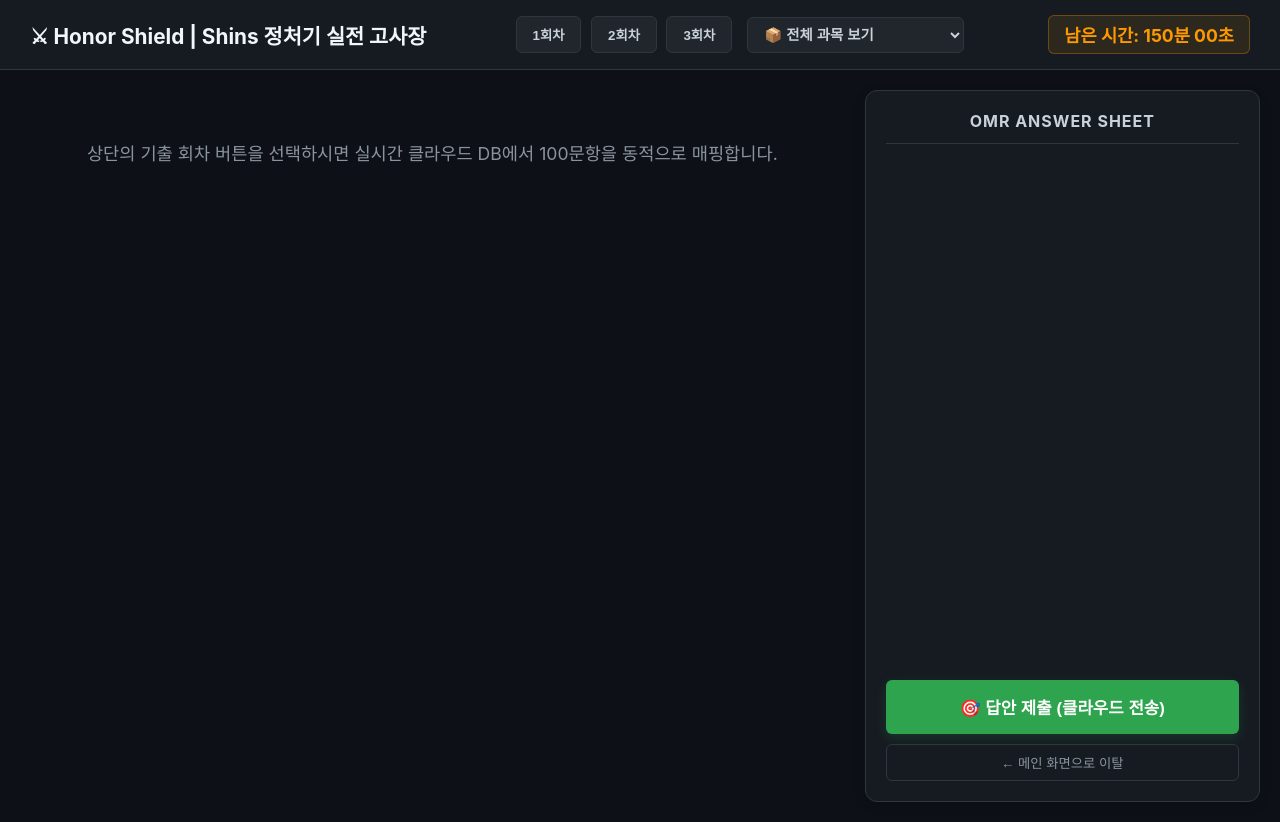
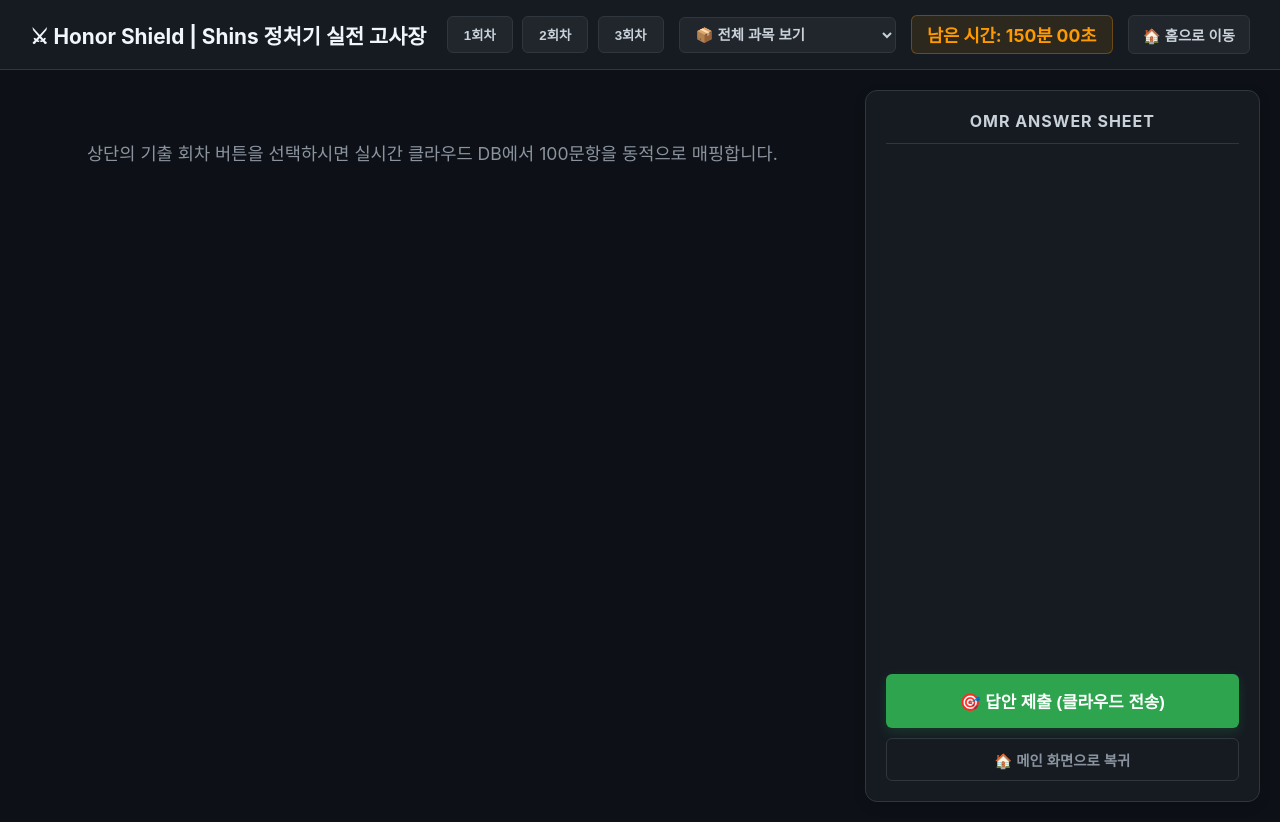
Before and after one commit to omgsmj/cbt-project, a website: page exam.html in a window 1280 px wide. Drawn offline with Linux system fonts and the light colour scheme.

Commit message:
실전 고사장 상단 바 홈 단추 조인 및 마킹 휘발 방지 컨펌 락 세팅 완료

```diff
--- a/exam.html
+++ b/exam.html
@@ -82,6 +82,27 @@
             padding: 6px 15px;
             border-radius: 6px;
             border: 1px solid rgba(255, 153, 0, 0.3);
+        }
+
+        /* 🏠 상단 네비게이션 복귀 버튼 세팅 */
+        .btn-top-home {
+            display: inline-flex;
+            align-items: center;
+            gap: 6px;
+            padding: 8px 14px;
+            background: #21262d;
+            color: var(--text-color);
+            border: 1px solid var(--border-color);
+            border-radius: 6px;
+            font-weight: bold;
+            font-size: 0.9rem;
+            cursor: pointer;
+            transition: all 0.2s;
+        }
+        .btn-top-home:hover {
+            background: #30363d;
+            color: var(--accent-color);
+            border-color: var(--accent-color);
         }
 
         /* 메인 레이아웃 (문제지 + OMR) */
@@ -204,8 +225,20 @@
             transition: background 0.2s;
         }
         .btn-submit:hover { background: #2c974b; }
-        .btn-nav-home { margin-top: 10px; background: transparent; border: 1px solid var(--border-color); color: var(--text-muted); cursor: pointer; padding: 8px; border-radius: 6px; transition: all 0.2s; }
-        .btn-nav-home:hover { color: var(--text-color); background: #21262d; }
+
+        .btn-nav-home {
+            margin-top: 10px;
+            background: transparent;
+            border: 1px solid var(--border-color);
+            color: var(--text-muted);
+            cursor: pointer;
+            padding: 10px;
+            border-radius: 6px;
+            transition: all 0.2s;
+            font-weight: bold;
+            font-size: 0.9rem;
+        }
+        .btn-nav-home:hover { color: var(--accent-color); border-color: var(--accent-color); background: #21262d; }
 
         /* 성적 보고서 영역 */
         .result-box {
@@ -270,6 +303,7 @@
             </select>
         </div>
         <div id="timer" class="timer-box">남은 시간: 150분 00초</div>
+        <button class="btn-top-home" onclick="confirmGoHome()">🏠 홈으로 이동</button>
     </div>
 
     <div class="container">
@@ -284,7 +318,7 @@
             <h3 style="margin: 0; text-align: center; border-bottom: 1px solid var(--border-color); padding-bottom: 12px; font-size: 1rem; letter-spacing: 1px;">OMR ANSWER SHEET</h3>
             <div id="omr-card-area" class="omr-container"></div>
             <button class="btn-submit" onclick="submitExam()">🎯 답안 제출 (클라우드 전송)</button>
-            <button class="btn-nav-home" onclick="location.href='index.html'">← 메인 화면으로 이탈</button>
+            <button class="btn-nav-home" onclick="confirmGoHome()">🏠 메인 화면으로 복귀</button>
         </div>
     </div>
 
@@ -298,15 +332,25 @@
     </div>
 
     <script>
-        // ⚠️ 본인의 실제 Render 백엔드 도메인 주소로 교체해서 push 하세요!
         const BACKEND_URL = "https://shins-cbt.onrender.com";
 
         let currentQuestions = [];
         let userAnswers = {};
         let timerInterval;
         let currentExamTitle = "";
-        let selectedSession = null; // 현재 어떤 회차가 눌려있는지 기억하는 변수
+        let selectedSession = null;
         const optionSymbols = ["", "①", "②", "③", "④"];
+
+        // 💡 실시간 모의고사 안전 이탈 조율 컨펌 로직 구현
+        function confirmGoHome() {
+            if (currentQuestions.length > 0) {
+                if (confirm("정말 시험을 종료하고 홈 화면으로 이동하시겠습니까?\n(현재 풀던 마킹 기록은 완벽히 휘발됩니다.)")) {
+                    window.location.href = "index.html";
+                }
+            } else {
+                window.location.href = "index.html";
+            }
+        }
 
         function getFormattedDate() {
             const now = new Date();
@@ -318,21 +362,17 @@
             return `${yy}/${mm}/${dd} ${hh}:${min}`;
         }
 
-        // 회차 버튼 클릭 시 가동
         function selectSession(sessionNum) {
             selectedSession = sessionNum;
             document.querySelectorAll('.session-btns button').forEach(b => b.classList.remove('active'));
             const activeBtn = document.getElementById(`btn-s${sessionNum}`);
             if(activeBtn) activeBtn.classList.add('active');
 
-            // 회차를 새로 고르면 과목 필터도 '전체 과목 보기' 상태를 기반으로 리로드
             const currentSubject = document.getElementById("subject-picker").value;
             loadFilteredExam(currentSubject);
         }
 
-        // 복합 필터링 분기 처리 핵심 엔진
         async function loadFilteredExam(subjectName) {
-            // 회차가 안 고른 상태에서 과목을 고르면 안내 팝업 후 1회차로 강제 지정
             if (selectedSession === null) {
                 alert("기준이 될 회차(1~3회차)를 먼저 클릭한 후 과목을 필터링해 주세요!");
                 document.getElementById("subject-picker").value = "";
@@ -344,11 +384,9 @@
             if(subjectName === "pro") querySubject = "프로그래밍언어활용";
 
             if (!querySubject) {
-                // '전체 과목 보기'를 선택한 경우 ➔ 해당 회차 100문제 로드
                 currentExamTitle = `${selectedSession}회차 모의고사`;
                 url = `${BACKEND_URL}/api/questions?session=${selectedSession}`;
             } else {
-                // 특정 과목을 선택한 경우 ➔ 해당 회차 + 해당 과목 복합 쿼리 가동 (20문제)
                 currentExamTitle = `${selectedSession}회차 - ${querySubject} 마스터`;
                 url = `${BACKEND_URL}/api/questions/subject?subject=${encodeURIComponent(querySubject)}&session=${selectedSession}`;
             }
@@ -517,11 +555,10 @@
             let gwarakReportHtml = "";
 
             for (const sub in subjectScores) {
-                // 문항 수가 100문제가 아니라 특정 과목 20문제 스크리닝일 때의 점수 왜곡 방지를 위해 유연한 수식 처리
                 const subTotalCount = currentQuestions.filter(q => q.subject === sub).length || 20;
                 const subScore = Math.round((subjectScores[sub] / subTotalCount) * 100);
                 let isSubGwarak = subScore < 40;
-                if(isSubGwarak && currentQuestions.length === 100) isGwarak = true; // 100문항 풀 때만 과락 적용
+                if(isSubGwarak && currentQuestions.length === 100) isGwarak = true;
                 gwarakReportHtml += `<div class="score-item ${isSubGwarak ? 'gwarak' : ''}"><b>${sub}</b>${subScore}점 (${subjectScores[sub]}/${subTotalCount})</div>`;
             }
 
```
